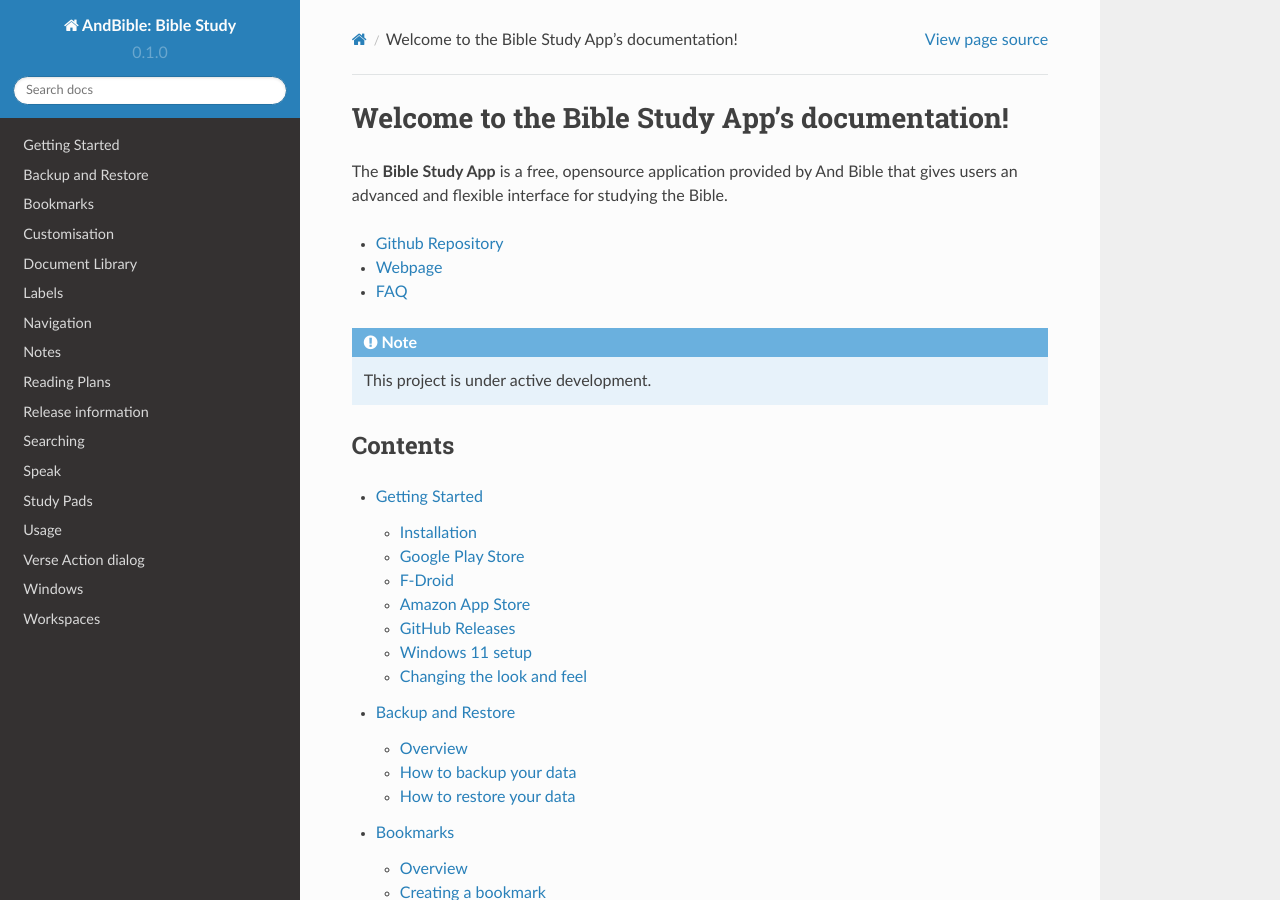
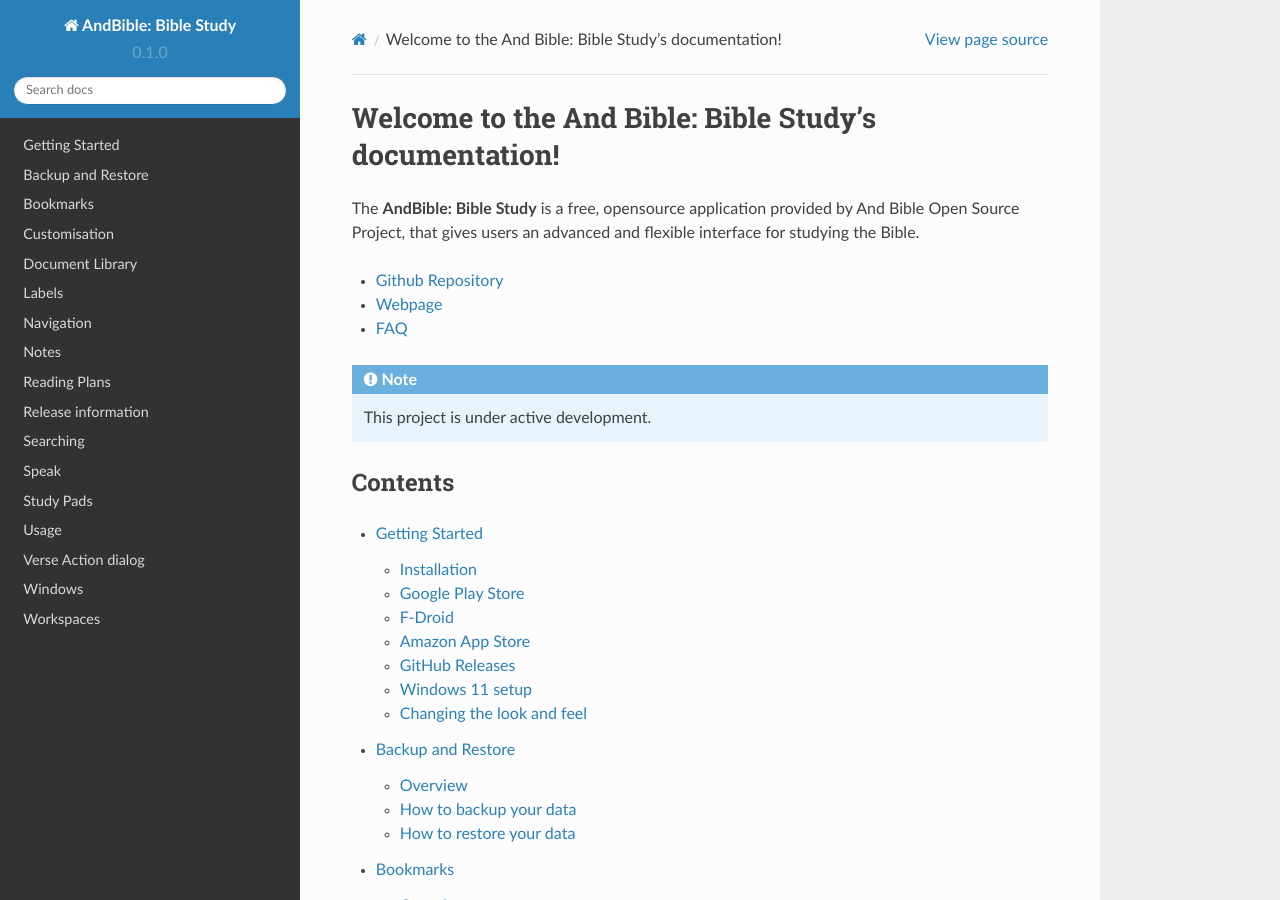
Before and after one commit to AndBible/docs, a Sphinx documentation site: the page built from docs/source/index.rst, in a window 1280 px wide and 900 px high. Built offline with Sphinx 7.4.7 and the Read the Docs theme 2.0.0, drawn with Linux system fonts in a browser that asks for light colours; pages that are not in the unit, such as notebooks, are missing from menus.

Commit message:
Update index.rst

```diff
--- a/docs/source/index.rst
+++ b/docs/source/index.rst
@@ -1,7 +1,7 @@
-Welcome to the Bible Study App's documentation!
+Welcome to the And Bible: Bible Study's documentation!
 ===============================================
 
-The **Bible Study App** is a free, opensource application provided by And Bible that gives users  an advanced
+The **AndBible: Bible Study** is a free, opensource application provided by And Bible Open Source Project, that gives users  an advanced
 and flexible interface for studying the Bible.
 
 * `Github Repository <https://github.com/AndBible/and-bible>`_
```
